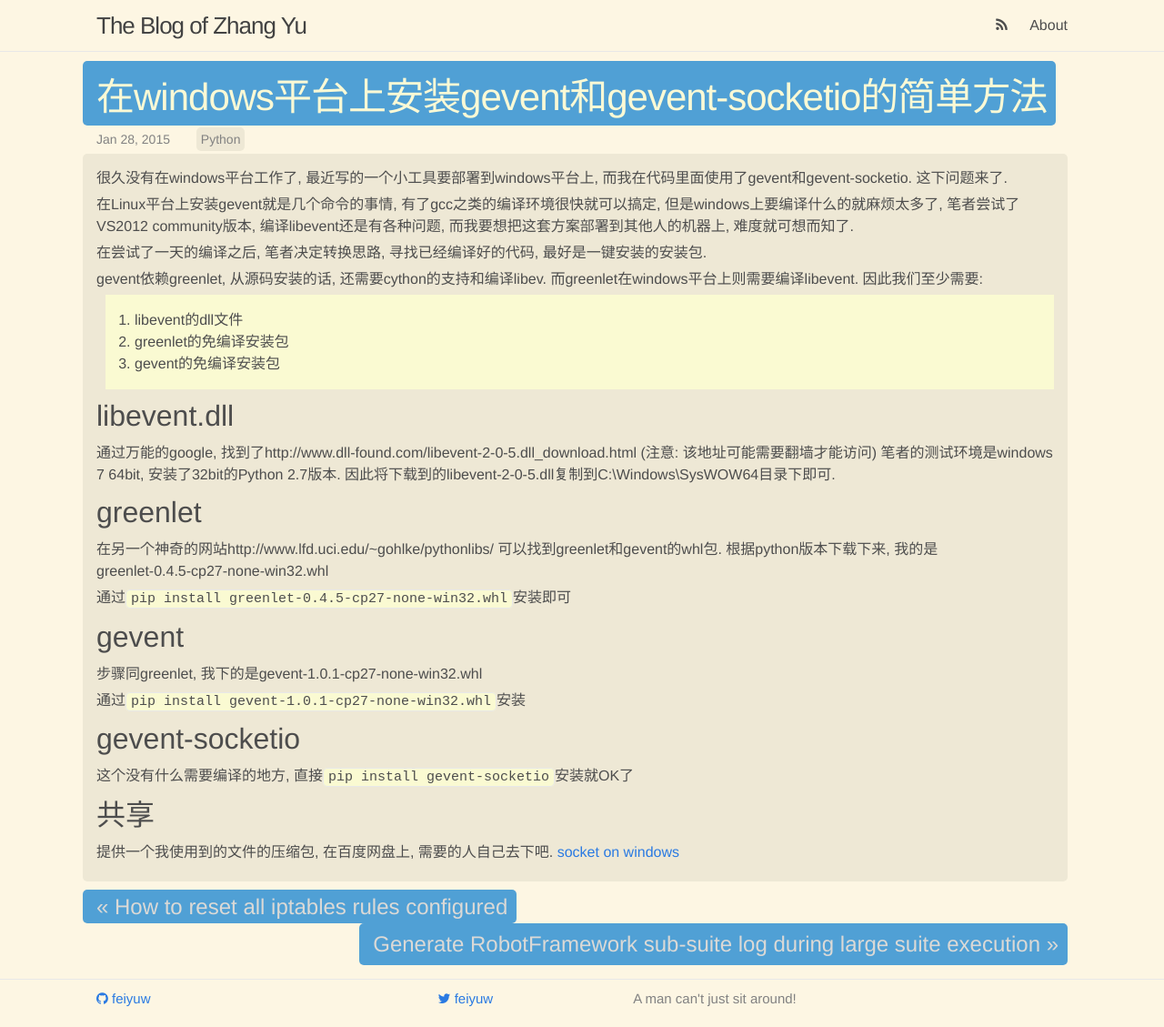
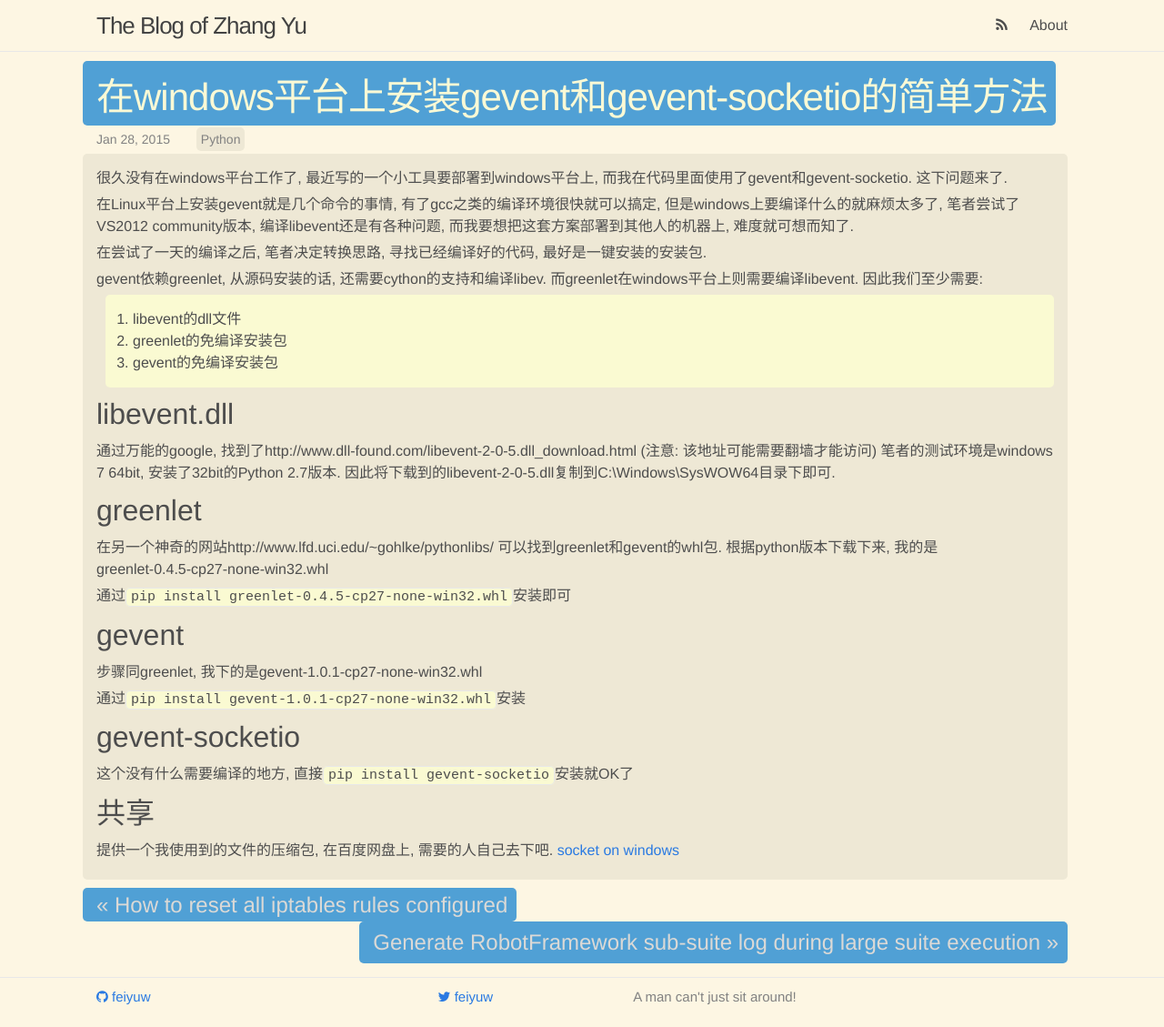
Before and after one commit to feiyuw/feiyuw.github.io, a Jekyll site: the page built from _posts/2015-01-28-setup-gevent-on-windows.md, in a window 1280 px wide. Shown: the whole page at 91% size. Built offline with Jekyll 4.4.1, drawn with Linux system fonts in a browser that asks for light colours; nearby versions of some CDN libraries; comment, search, counter and statistics services are not loaded.

Commit message:
update ul/ol style

```diff
--- a/_sass/_layout.scss
+++ b/_sass/_layout.scss
@@ -276,8 +276,9 @@
     }
 
     ol, ul {
-        padding: 1em 2em;
+        padding: 15px 30px;
         background-color: lightgoldenrodyellow;
+        border-radius: 5px;
     }
 }
 .post-prev, .post-next {
```
